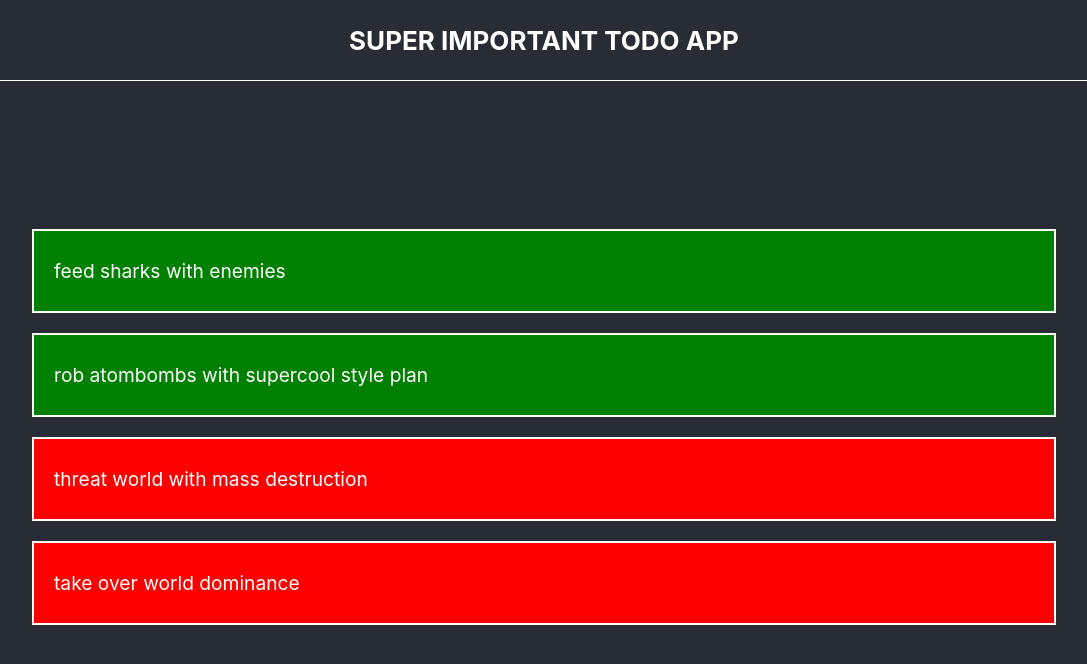
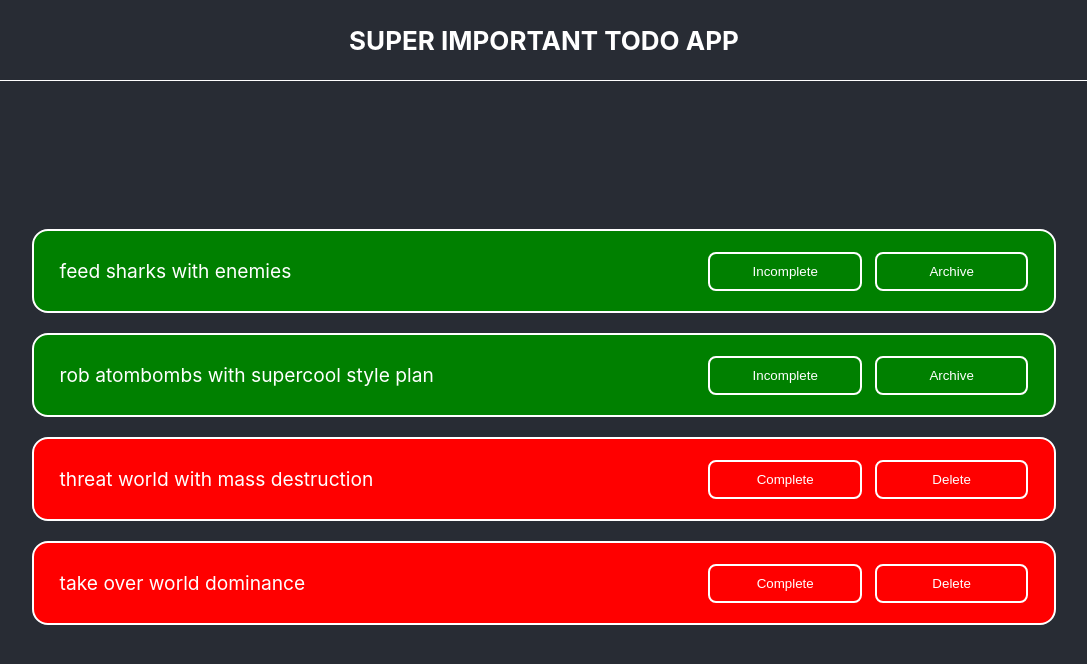
Before and after one commit to PhilippDemmelmair/todo, a React (Create React App) app: page / in a window 1280 px wide. Shown: the top 664 px of the page, without its empty margins (96-1183 px from the left). Built offline with nearby package versions, Linux system fonts and the light colour scheme.

Commit message:
styled Todo

```diff
--- a/src/components/App/App.js
+++ b/src/components/App/App.js
@@ -1,31 +1,32 @@
 import { useState } from 'react'
 import styled from 'styled-components'
+import { nanoid } from 'nanoid'
 
 import { Todo } from '../TaskObjects/Todo'
 
 function App() {
   const [todoList, setTodo] = useState([
-    // TODO add nanoid for id
+    // TODO store in localStorage
     {
-      id: 1,
+      id: nanoid(),
       task: 'feed sharks with enemies',
       completed: true,
       archived: false,
     },
     {
-      id: 2,
+      id: nanoid(),
       task: 'rob atombombs with supercool style plan',
       completed: true,
       archived: false,
     },
     {
-      id: 3,
+      id: nanoid(),
       task: 'threat world with mass destruction',
       completed: false,
       archived: false,
     },
     {
-      id: 4,
+      id: nanoid(),
       task: 'take over world dominance',
       completed: false,
       archived: false,
--- a/src/components/TaskObjects/Todo.jsx
+++ b/src/components/TaskObjects/Todo.jsx
@@ -4,7 +4,15 @@ import React from 'react'
 function Todo({ task, completed, archived }) {
   return (
     <>
-      <Task completed={completed}>{task}</Task>
+      <Task completed={completed}>
+        {task}
+
+        <ButtonBox>
+          <Button>{completed ? 'Incomplete' : 'Complete'}</Button>
+          {completed ? <Button>Archive</Button> : <Button>Delete</Button>}
+        </ButtonBox>
+      </Task>
+      {/* TODO Add add-function */}
     </>
   )
 }
@@ -15,11 +23,27 @@ const Task = styled.article`
   background: ${(props) => (props.completed ? 'green' : 'red')};
   height: 10vh;
   border: 2px solid #fff;
+  border-radius: 16px;
   display: flex;
   flex-flow: row nowrap;
+  justify-content: space-between;
   align-items: center;
-  padding-left: 20px;
+  padding: 0 2vw;
   margin: 20px auto;
   color: #fff;
   font-size: 1.2rem;
 `
+const Button = styled.button`
+  width: 12vw;
+  background: transparent;
+  color: #fff;
+  border-radius: 8px;
+  border: 2px solid #fff;
+  padding: 10px 20px;
+  text-align: center;
+`
+const ButtonBox = styled.section`
+  width: 25vw;
+  display: flex;
+  justify-content: space-between;
+`
```
